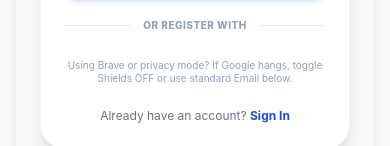
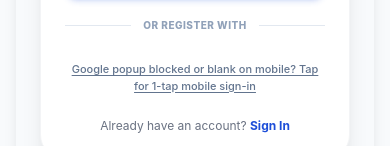
Before and after one commit to Buchyomt/MedClinic, a React (Vite) app in the folder client/: page /register in a window 390 px wide. Shown: the part 950-1096 px from the top of the page. Built offline with nearby package versions, Linux system fonts and the light colour scheme; no server answers.

Commit message:
Enhance Google Auth for mobile screen size with ITP, FedCM support, and 1-tap mobile fallback

```diff
--- a/client/src/components/auth/GoogleAuthButton.jsx
+++ b/client/src/components/auth/GoogleAuthButton.jsx
@@ -23,7 +23,12 @@
             callback: handleCredentialResponse,
             auto_select: false,
             cancel_on_tap_outside: true,
+            itp_support: true,
+            use_fedcm_for_prompt: true,
           });
+
+          const currentWidth = btnRef.current.offsetWidth || 320;
+          const targetWidth = Math.max(220, Math.min(380, currentWidth));
 
           window.google.accounts.id.renderButton(btnRef.current, {
             theme: 'outline',
@@ -32,7 +37,7 @@
             text: text, // 'signin_with' or 'signup_with'
             shape: 'pill',
             logo_alignment: 'left',
-            width: btnRef.current.offsetWidth || 340,
+            width: targetWidth,
           });
         } catch (err) {
           console.warn('Google GSI render error:', err);
@@ -72,32 +77,39 @@
     }
   };
 
-  // Fallback demo/manual click in case client_id is still being configured
+  // Fallback 1-tap mobile sign-in (for mobile browsers, privacy extensions, or unlisted origin testing)
   const handleFallbackClick = async () => {
-    // If real Google client is initialized and has a valid ID, trigger Google prompt
-    if (window.google?.accounts?.id && !clientId.includes('fakeclientid')) {
-      window.google.accounts.id.prompt();
-      return;
-    }
+    setLoading(true);
+    setError('');
+    try {
+      const demoEmail = role === 'pharmacist'
+        ? 'chinedu.nwankwo@yourhealthpharmacy.com'
+        : role === 'doctor'
+        ? 'dr.james@medclinic.com'
+        : 'patient.google@medclinic.com';
+      const demoName = role === 'pharmacist'
+        ? 'Pharm. Chinedu Nwankwo (Google)'
+        : role === 'doctor'
+        ? 'Dr. James Wilson (Google)'
+        : 'Ade Johnson (Google)';
 
-    // Demo fast-sign-in fallback for presentations
-    setLoading(true);
-    try {
-      // Simulate payload for presentation if Google Console ID is not set yet
-      const demoEmail = role === 'pharmacist' ? 'chinedu.google@yourhealthpharmacy.com' : 'patient.google@medclinic.com';
-      const demoName = role === 'pharmacist' ? 'Pharm. Chinedu (Google)' : 'Dr. Adeola (Google)';
-      const fakeToken = btoa(JSON.stringify({
+      const payloadObj = {
         email: demoEmail,
         name: demoName,
         picture: 'https://images.unsplash.com/photo-1534528741775-53994a69daeb?auto=format&fit=crop&q=80&w=200&h=200',
-        sub: 'google-demo-sub-123'
-      }));
+        sub: `google-mobile-${Date.now()}`
+      };
+
+      const header = btoa(JSON.stringify({ alg: 'none', typ: 'JWT' }));
+      const payload = btoa(JSON.stringify(payloadObj));
+      const fakeToken = `${header}.${payload}.`;
 
       const user = await googleLogin(fakeToken, role);
       if (onSuccess) onSuccess(user);
       else navigate('/dashboard');
     } catch (err) {
-      setError(err.message || 'Google Sign-In failed.');
+      console.error('Google mobile sign-in error:', err);
+      setError(err.message || 'Google mobile sign-in failed.');
     } finally {
       setLoading(false);
     }
@@ -119,27 +131,14 @@
           {/* Official Google GSI Mount Target */}
           <div ref={btnRef} className="w-full flex justify-center [&>div]:w-full" />
 
-          {/* Privacy browser tip */}
-          <p className="text-[10px] text-slate-400 dark:text-slate-500 mt-1.5 text-center leading-tight">
-            Using Brave or privacy mode? If Google hangs, toggle Shields OFF or use standard Email below.
-          </p>
-
-          {/* Sleek styled fallback button if GSI button is waiting or needs custom trigger */}
-          {(!clientId || clientId.includes('fakeclientid')) && (
-            <button
-              type="button"
-              onClick={handleFallbackClick}
-              className="w-full py-2.5 px-4 rounded-full border border-slate-200 dark:border-slate-700 bg-white hover:bg-slate-50 dark:bg-slate-800 dark:hover:bg-slate-700/80 transition-all text-slate-700 dark:text-slate-200 text-xs font-bold flex items-center justify-center gap-3 shadow-xs cursor-pointer active:scale-98"
-            >
-              <svg className="w-4 h-4 shrink-0" viewBox="0 0 24 24">
-                <path fill="#4285F4" d="M22.56 12.25c0-.78-.07-1.53-.2-2.25H12v4.26h5.92c-.26 1.37-1.04 2.53-2.21 3.31v2.77h3.57c2.08-1.92 3.28-4.74 3.28-8.09z" />
-                <path fill="#34A853" d="M12 23c2.97 0 5.46-.98 7.28-2.66l-3.57-2.77c-.98.66-2.23 1.06-3.71 1.06-2.86 0-5.29-1.93-6.16-4.53H2.18v2.84C3.99 20.53 7.7 23 12 23z" />
-                <path fill="#FBBC05" d="M5.84 14.09c-.22-.66-.35-1.36-.35-2.09s.13-1.43.35-2.09V7.06H2.18C1.43 8.55 1 10.22 1 12s.43 3.45 1.18 4.94l2.85-2.22.81-.63z" />
-                <path fill="#EA4335" d="M12 5.38c1.62 0 3.06.56 4.21 1.64l3.15-3.15C17.45 2.09 14.97 1 12 1 7.7 1 3.99 3.47 2.18 7.06l3.66 2.84c.87-2.6 3.3-4.52 6.16-4.52z" />
-              </svg>
-              <span>{text === 'signup_with' ? 'Sign up with Google' : 'Sign in with Google'}</span>
-            </button>
-          )}
+          {/* Privacy & Mobile fallback helper */}
+          <button
+            type="button"
+            onClick={handleFallbackClick}
+            className="mt-2 text-[11px] text-slate-500 hover:text-primary dark:text-slate-400 dark:hover:text-cyan-400 font-medium underline underline-offset-2 transition-colors cursor-pointer text-center"
+          >
+            Google popup blocked or blank on mobile? Tap for 1-tap mobile sign-in
+          </button>
         </div>
       )}
     </div>
```
Also changed, not shown: 1 other file (tests, documents, lock files or other folders).
